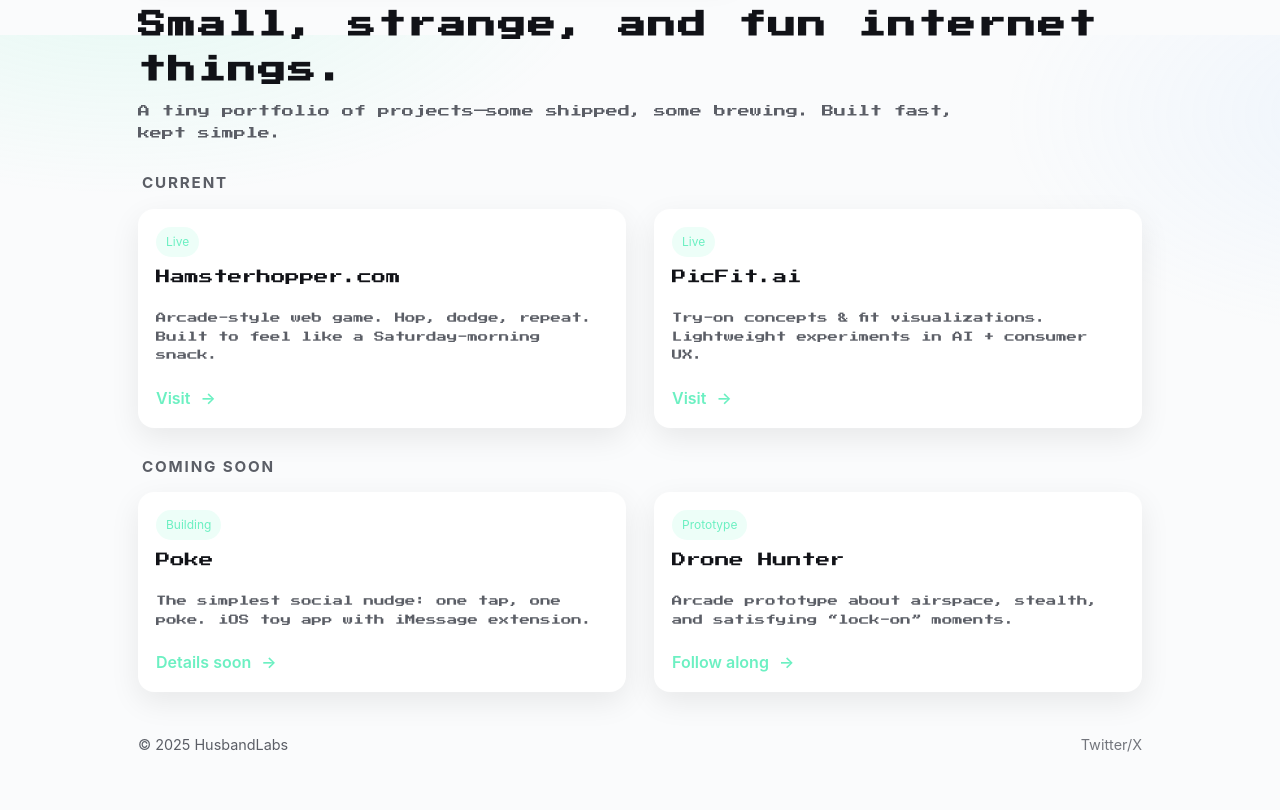
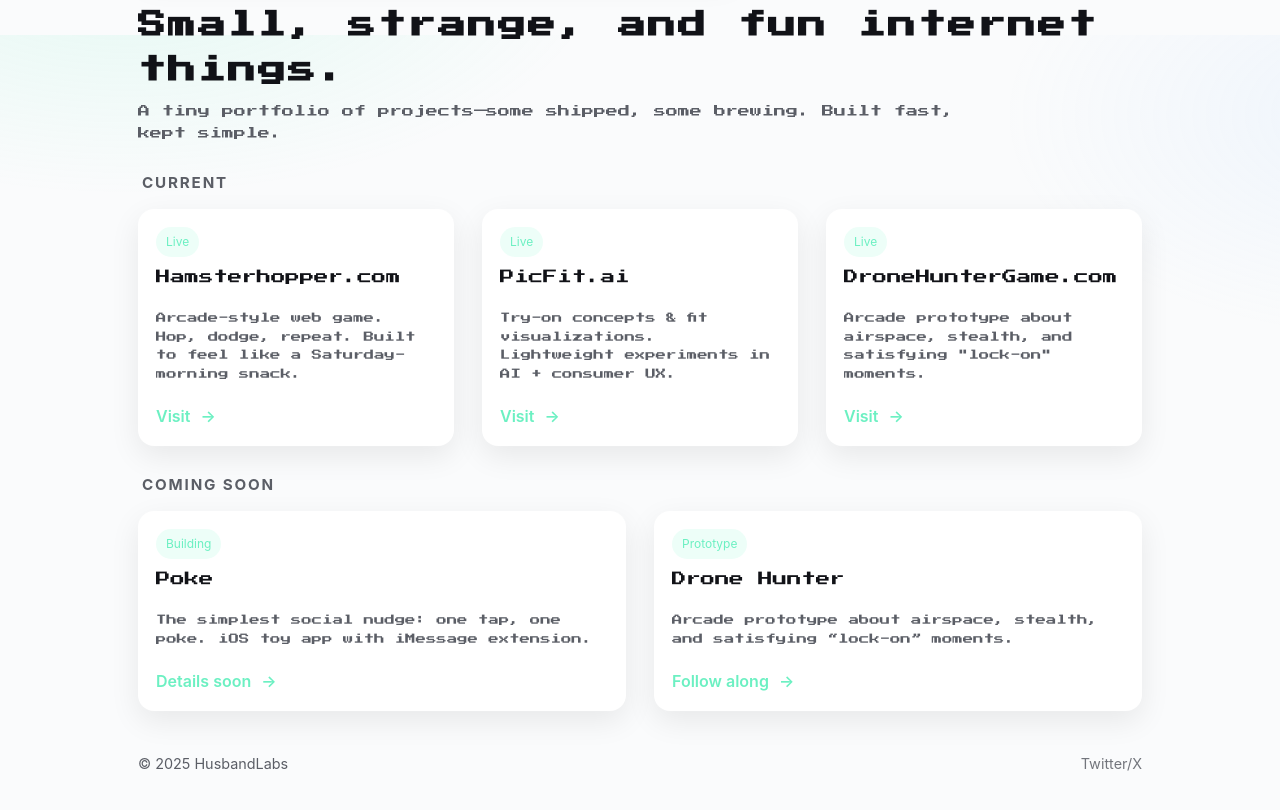
Before and after one commit to natemcguire/husbandlabs, a plain HTML site: page index.html in a window 1280 px wide. Shown: the part 765-1575 px from the top of the page. Drawn offline with Linux system fonts and the light colour scheme.

Commit message:
Add DroneHunterGame.com to live projects and create robots.txt

```diff
--- a/index.html
+++ b/index.html
@@ -198,6 +198,13 @@
           <p class="desc">Try-on concepts & fit visualizations. Lightweight experiments in AI + consumer UX.</p>
           <div class="go">Visit <span>→</span></div>
         </a>
+
+        <a class="card" href="https://dronehuntergame.com" target="_blank" rel="noopener">
+          <div class="pill">Live</div>
+          <div class="title"><h3>DroneHunterGame.com</h3></div>
+          <p class="desc">Arcade prototype about airspace, stealth, and satisfying "lock-on" moments.</p>
+          <div class="go">Visit <span>→</span></div>
+        </a>
       </div>
     </section>
 
```
Also changed, not shown: robots.txt (added, +8 -0 lines).
